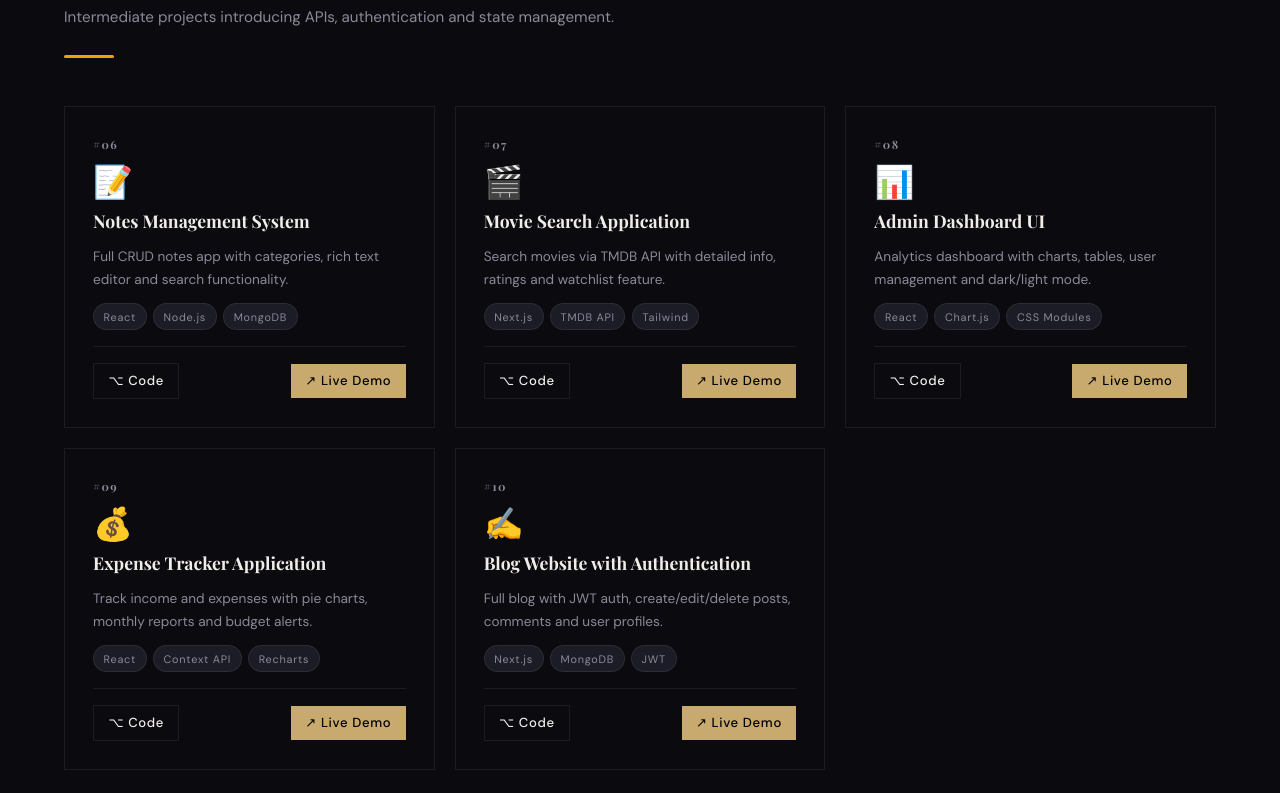
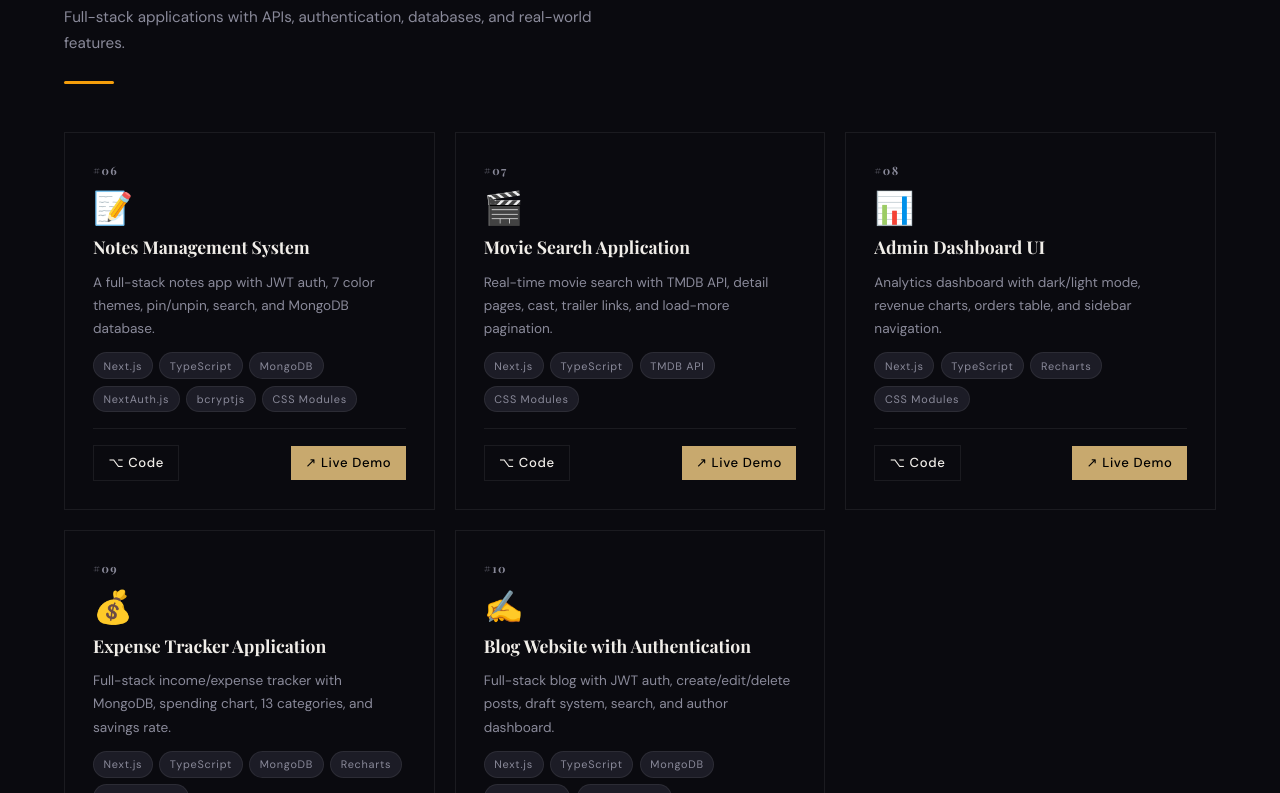
Before and after one commit to m-ahmad-official/full-stack_web_developer_intern, a Next.js app in the folder 01_personal_portfolio_website/: page /projects in a window 1280 px wide. Shown: the part 1827-2620 px from the top of the page. Built offline with nearby package versions, Linux system fonts and the light colour scheme.

Commit message:
update projects

```diff
--- a/01_personal_portfolio_website/app/projects/page.tsx
+++ b/01_personal_portfolio_website/app/projects/page.tsx
@@ -58,47 +58,59 @@ const mediumProjects = [
   {
     id: 6,
     title: "Notes Management System",
-    desc: "Full CRUD notes app with categories, rich text editor and search functionality.",
-    tags: ["React", "Node.js", "MongoDB"],
+    desc: "A full-stack notes app with JWT auth, 7 color themes, pin/unpin, search, and MongoDB database.",
+    tags: [
+      "Next.js",
+      "TypeScript",
+      "MongoDB",
+      "NextAuth.js",
+      "bcryptjs",
+      "CSS Modules",
+    ],
     icon: "📝",
-    github: "https://github.com/yourusername/notes-app",
-    demo: "https://notes-app.vercel.app",
+    github:
+      "https://github.com/m-ahmad-official/full-stack_web_developer_intern/tree/main/06_notes_management_system",
+    demo: "https://noteify-ahmed.vercel.app",
   },
   {
     id: 7,
     title: "Movie Search Application",
-    desc: "Search movies via TMDB API with detailed info, ratings and watchlist feature.",
-    tags: ["Next.js", "TMDB API", "Tailwind"],
+    desc: "Real-time movie search with TMDB API, detail pages, cast, trailer links, and load-more pagination.",
+    tags: ["Next.js", "TypeScript", "TMDB API", "CSS Modules"],
     icon: "🎬",
-    github: "https://github.com/yourusername/movie-search",
-    demo: "https://movie-search.vercel.app",
+    github:
+      "https://github.com/m-ahmad-official/full-stack_web_developer_intern/tree/main/07_movie_search_application",
+    demo: "https://movie-cinesearch.vercel.app",
   },
   {
     id: 8,
     title: "Admin Dashboard UI",
-    desc: "Analytics dashboard with charts, tables, user management and dark/light mode.",
-    tags: ["React", "Chart.js", "CSS Modules"],
+    desc: "Analytics dashboard with dark/light mode, revenue charts, orders table, and sidebar navigation.",
+    tags: ["Next.js", "TypeScript", "Recharts", "CSS Modules"],
     icon: "📊",
-    github: "https://github.com/yourusername/admin-dashboard",
-    demo: "https://admin-dashboard.vercel.app",
+    github:
+      "https://github.com/m-ahmad-official/full-stack_web_developer_intern/tree/main/08_admin_dashboard_ui",
+    demo: "https://admin-dashboard-ahmed.vercel.app",
   },
   {
     id: 9,
     title: "Expense Tracker Application",
-    desc: "Track income and expenses with pie charts, monthly reports and budget alerts.",
-    tags: ["React", "Context API", "Recharts"],
+    desc: "Full-stack income/expense tracker with MongoDB, spending chart, 13 categories, and savings rate.",
+    tags: ["Next.js", "TypeScript", "MongoDB", "Recharts", "CSS Modules"],
     icon: "💰",
-    github: "https://github.com/yourusername/expense-tracker",
-    demo: "https://expense-tracker.vercel.app",
+    github:
+      "https://github.com/m-ahmad-official/full-stack_web_developer_intern/tree/main/09_expense_tracker_application",
+    demo: "https://expensetrackerapplication-seven.vercel.app",
   },
   {
     id: 10,
     title: "Blog Website with Authentication",
-    desc: "Full blog with JWT auth, create/edit/delete posts, comments and user profiles.",
-    tags: ["Next.js", "MongoDB", "JWT"],
+    desc: "Full-stack blog with JWT auth, create/edit/delete posts, draft system, search, and author dashboard.",
+    tags: ["Next.js", "TypeScript", "MongoDB", "NextAuth.js", "CSS Modules"],
     icon: "✍️",
-    github: "https://github.com/yourusername/blog-app",
-    demo: "https://blog-app.vercel.app",
+    github:
+      "https://github.com/m-ahmad-official/full-stack_web_developer_intern/tree/main/10_blog_website_with_authentication",
+    demo: "https://devnotes-blog.vercel.app",
   },
 ];
 
@@ -246,8 +258,8 @@ export default function ProjectsPage() {
             </div>
             <h2 className={styles.sectionTitle}>Medium Level Projects</h2>
             <p className={styles.sectionDesc}>
-              Intermediate projects introducing APIs, authentication and state
-              management.
+              Full-stack applications with APIs, authentication, databases, and
+              real-world features.
             </p>
             <div className={`${styles.sectionLine} ${styles.lineMedium}`} />
           </div>
```
